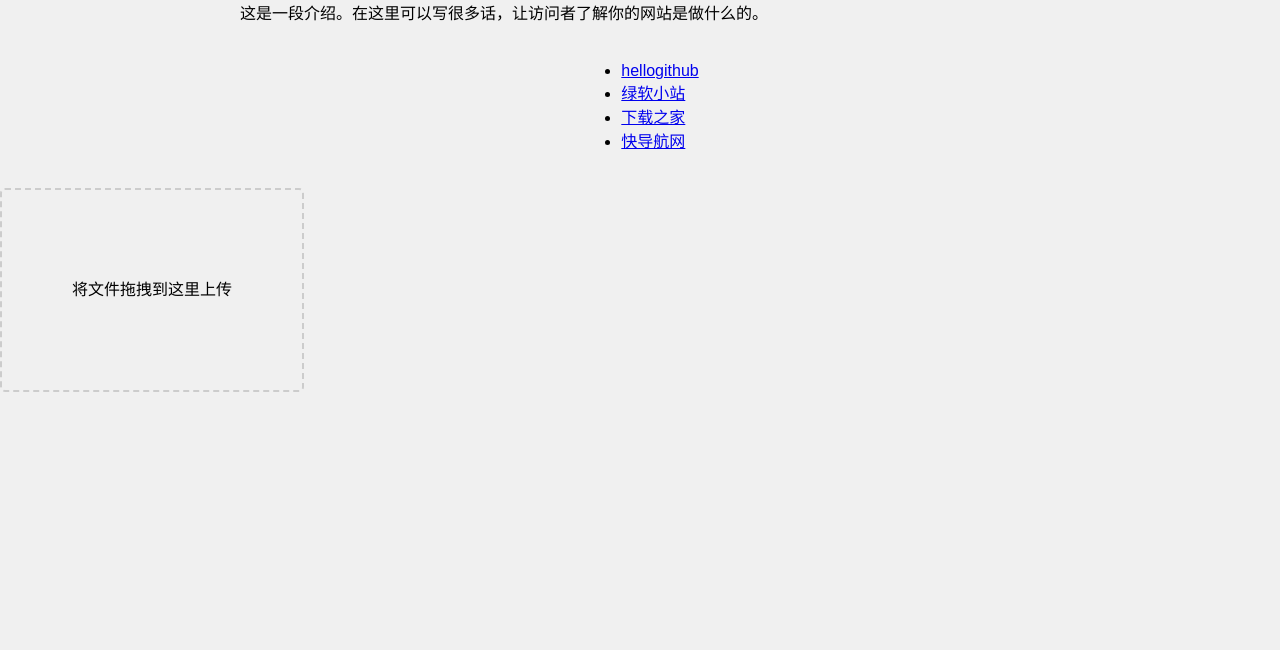
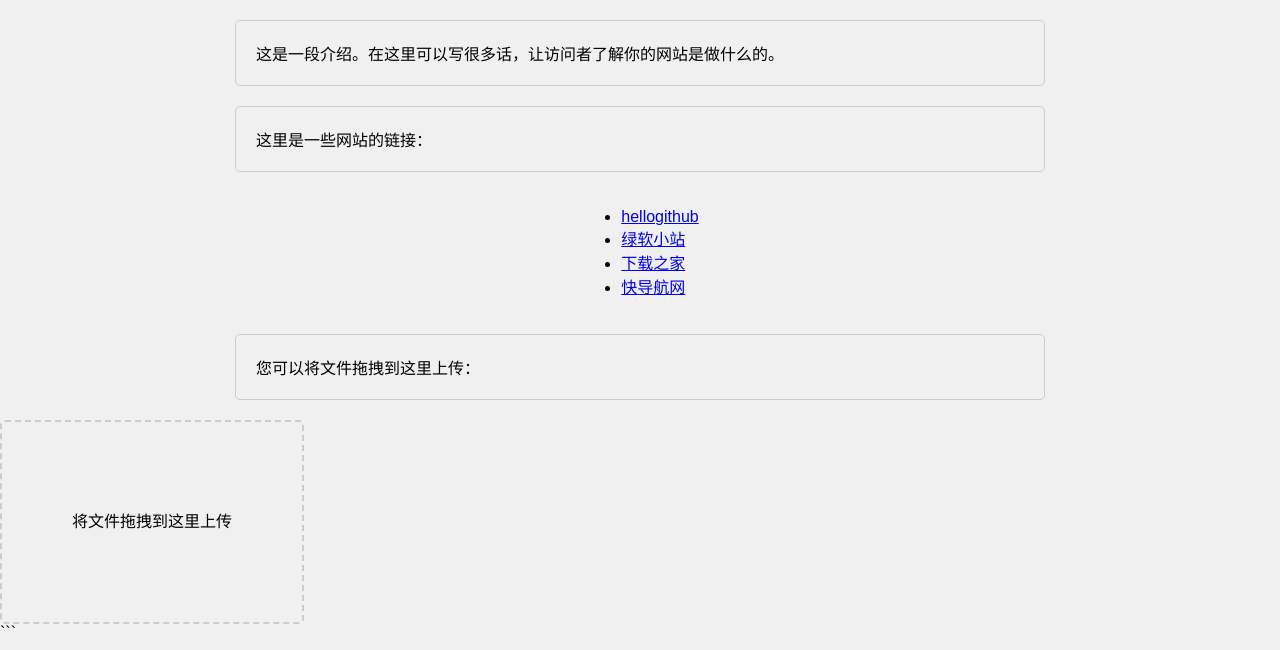
Before and after one commit to God338/God338.github.io, a plain HTML site: page index.html in a window 1280 px wide. Shown: the part 150-800 px from the top of the page. Drawn offline with Linux system fonts and the light colour scheme.

Commit message:
更新 index.html

````diff
--- a/index.html
+++ b/index.html
@@ -1,3 +1,5 @@
+
+```html
 <!DOCTYPE html>
 <html lang="zh">
 <head>
@@ -22,6 +24,13 @@
             margin: 20px auto; /* 段落居中显示 */
             line-height: 1.5; /* 行高 */
         }
+        .module {
+            border: 1px solid #ccc; /* 模块边框 */
+            border-radius: 5px; /* 模块圆角 */
+            margin: 20px auto; /* 模块居中显示 */
+            padding: 20px; /* 模块内边距 */
+            width: 60%; /* 模块宽度 */
+        }
         .links {
             display: flex; /* 使用flex布局 */
             justify-content: space-around; /* 链接左右对齐 */
@@ -39,7 +48,8 @@
 </head>
 <body>
     <h1>欢迎来到我的网站！</h1>
-    <p>这是一段介绍。在这里可以写很多话，让访问者了解你的网站是做什么的。</p>
+    <div class="module">这是一段介绍。在这里可以写很多话，让访问者了解你的网站是做什么的。</div>
+    <div class="module">这里是一些网站的链接：</div>
     <div class="links">
         <ul>
             <li><a href="https://hellogithub.com/" target="_blank">hellogithub</a></li>
@@ -49,6 +59,8 @@
             <!-- 在此处添加更多网站链接 -->
         </ul>
     </div>
+    <div class="module">您可以将文件拖拽到这里上传：</div>
     <div class="upload">将文件拖拽到这里上传</div>
 </body>
 </html>
+```
````
